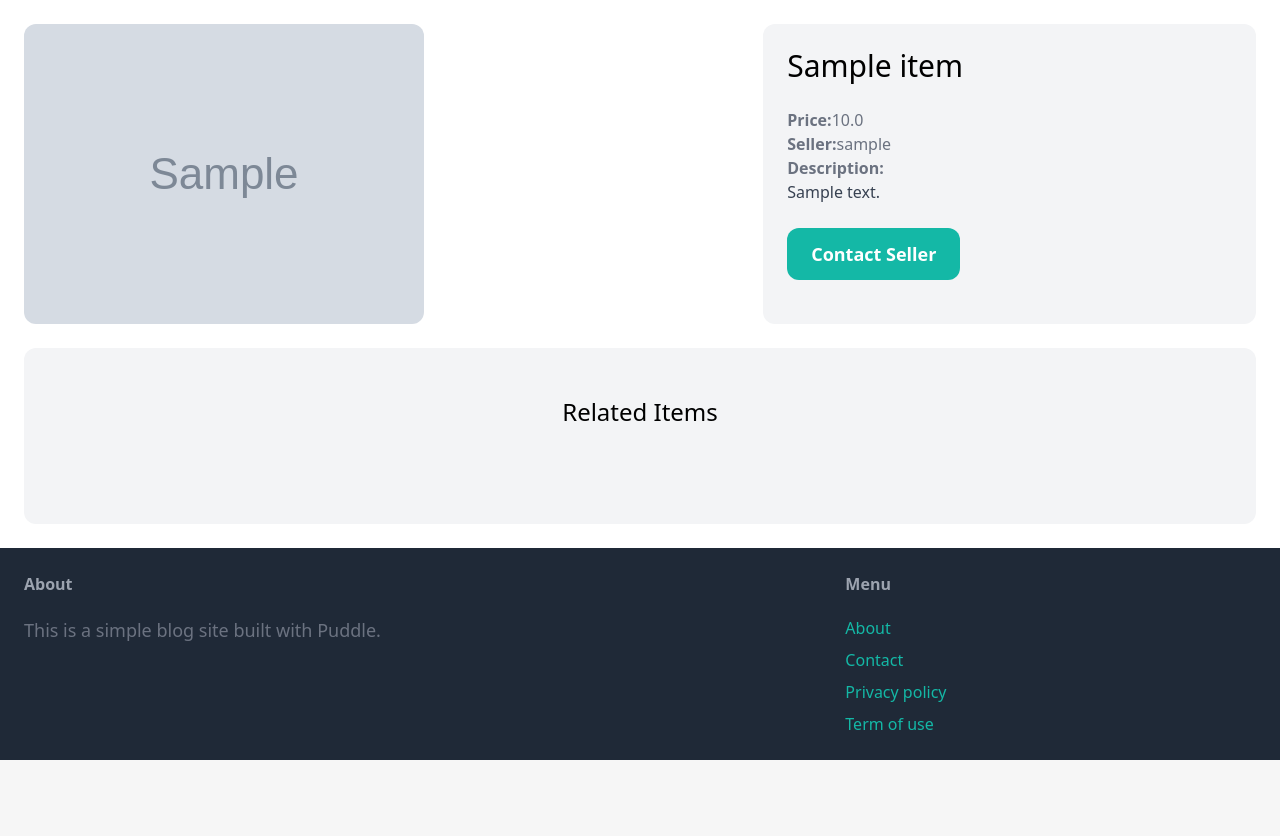
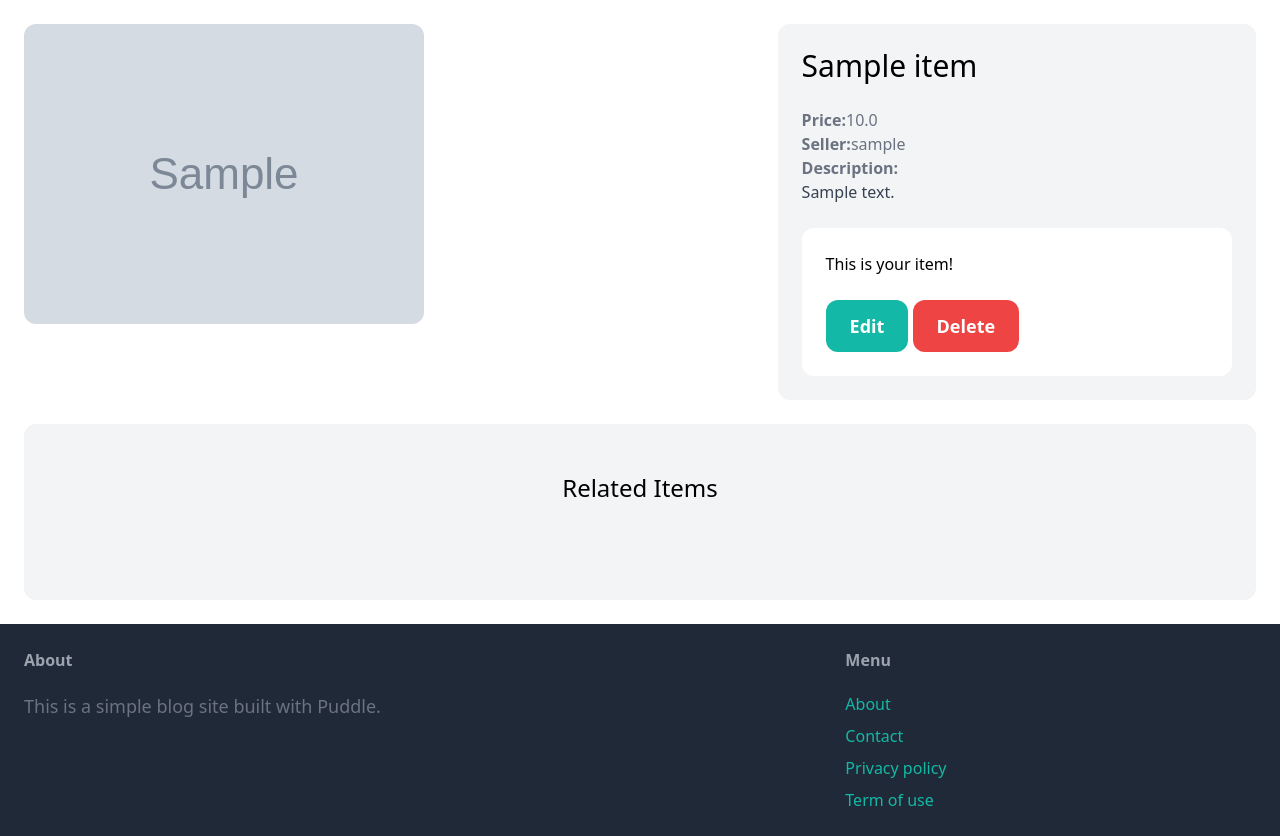
Before and after one commit to Terry9022/Puddle, a Django app: page /items/1/ in a window 1280 px wide. Shown: the part 77-913 px from the top of the page. Before the commit the page ends 837 px from the top, so only its background shows below. Run offline with Django 5.2, Linux system fonts and the light colour scheme; a user stored in the database is signed in; tables that the repository leaves empty hold one stand-in row (values such as "Sample post"); grey boxes marked "Sample" are stand-in pictures; some libraries are stand-ins or nearby versions.

Commit message:
add Delete items

```diff
--- a/puddle/item/templates/item/detail.html
+++ b/puddle/item/templates/item/detail.html
@@ -5,7 +5,7 @@
 {% endblock %}
 
 {% block content %}
-  <div class="grid grid-cols-5 gap6">
+  <div class="grid grid-cols-5 gap-6">
     <div class="col-span-3">
       <img src="{{ item.image.url }}" class="rounded-xl" />
     </div>
@@ -25,7 +25,15 @@
         </p>
       {% endif %}
 
-      <a href="#" class="inline-block mt-6 px-6 py-3 text-lg font-semibold bg-teal-500 text-white rounded-xl hover:bg-teal-700">Contact Seller</a>
+      {% if request.user == item.created_by %}
+        <div class="mt-6 p-6 bg-white rounded-xl">
+          <p>This is your item!</p>
+          <a href="#" class="inline-block mt-6 px-6 py-3 text-lg font-semibold bg-teal-500 text-white rounded-xl">Edit</a>
+          <a href="{% url 'item:delete' item.id %}" class="inline-block mt-6 px-6 py-3 text-lg font-semibold bg-red-500 text-white rounded-xl">Delete</a>
+        </div>
+      {% else %}
+        <a href="#" class="inline-block mt-6 px-6 py-3 text-lg font-semibold bg-teal-500 text-white rounded-xl hover:bg-teal-700">Contact Seller</a>
+      {% endif %}
     </div>
   </div>
 
--- a/puddle/item/urls.py
+++ b/puddle/item/urls.py
@@ -7,4 +7,5 @@ app_name = 'item'
 urlpatterns = [
     path('new/', views.new, name="new"),
     path('<int:pk>/', views.detail, name='detail'),
+    path('<int:pk>/delete/', views.delete, name='delete'),
 ]
--- a/puddle/item/views.py
+++ b/puddle/item/views.py
@@ -31,3 +31,10 @@ def new(request):
         'form': form,
         'title': 'New item'
     })
+
+@login_required
+def delete(request, pk):
+    item = get_object_or_404(Item, pk=pk, created_by=request.user)
+    item.delete()
+
+    return redirect('dashboard:index')
```
